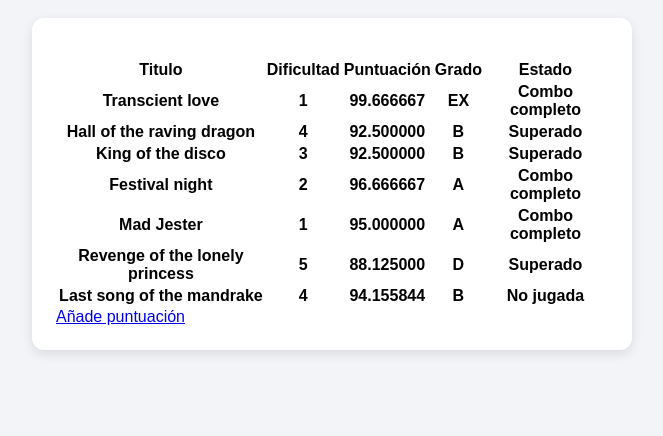
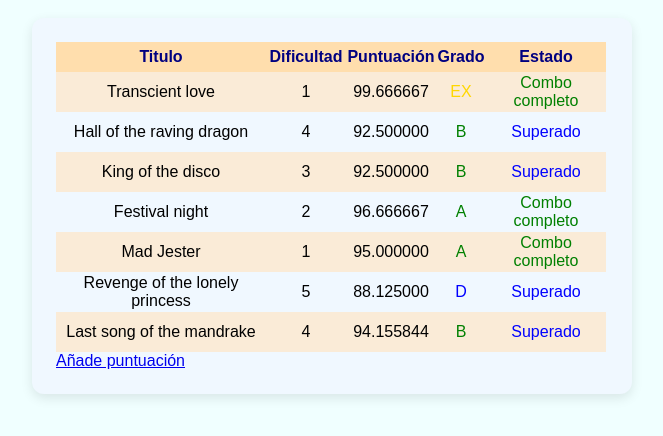
Before and after one commit to KantelJFA/Proyecto-Curso-IONIC, a website with bundled scripts: page cliente/index.html in a window 1280 px wide. Shown: the part 80-516 px from the top of the page, without its empty margins (308-971 px from the left). Built offline with nearby package versions, Linux system fonts and the light colour scheme.

Commit message:
Corregir errores menores y ampliar el css

```diff
--- a/cliente/css/style.css
+++ b/cliente/css/style.css
@@ -1,6 +1,6 @@
 body {
   font-family: Arial, sans-serif;
-  background-color: #f2f4f8;
+  background-color: azure;
   margin: 0;
   padding: 0;
 }
@@ -10,15 +10,58 @@
   margin: 40px auto;
 }
 .listado {
-  background-color: white;
+  background-color: aliceblue;
   padding: 24px;
   border-radius: 12px;
   box-shadow: 0 4px 12px rgba(0, 0, 0, 0.1);
 }
-#resumenProductos {
-  margin-top: 20px;
-  font-weight: bold;
-}
 #atras {
   padding: 12px;
 }
+table {
+  padding: 0px;
+  border-collapse: collapse;
+}
+th, td {
+  padding: 0px;
+}
+th {
+  height: 30px;
+  font-weight: bold;
+  color: navy;
+  background-color: navajowhite;
+}
+td {
+  height: 40px;
+  text-align: center;
+}
+tr:nth-child(even) {
+  background-color: antiquewhite;
+}
+.EX, .CP {
+  color: gold;
+}
+.A, .B, .CC {
+  color: green;
+}
+.C, .D, .CS {
+  color: blue;
+}
+.E, .NP {
+  color: red;
+}
+.Song_Title {
+  width: 210px;
+}
+.Song_Difficulty {
+  width: 80px;
+}
+.Song_Score {
+  width: 90px;
+}
+.Song_Grade {
+  width: 50px;
+}
+.Song_State {
+  width: 120px;
+}
--- a/cliente/index.html
+++ b/cliente/index.html
@@ -9,16 +9,16 @@
   <body>
     <main class="contenedor">
       <h1>Listado de canciones</h1>
-      <p></p>
+      <!--p></p-->
       <section class="listado">
-        <p id="dificultad"></p>
+        <!--p id="dificultad"></p-->
         <table>
           <tr>
-            <th>Titulo</th>
-            <th>Dificultad</th>
-            <th>Puntuación</th>
-            <th>Grado</th>
-            <th>Estado</th>
+            <th class="Song_Title">Titulo</th>
+            <th class="Song_Difficulty">Dificultad</th>
+            <th class="Song_Score">Puntuación</th>
+            <th class="Song_Grade">Grado</th>
+            <th class="Song_State">Estado</th>
           </tr>
         </table>
         <a id="añade" href="./form.html">Añade puntuación</a>
--- a/cliente/js/funciones.js
+++ b/cliente/js/funciones.js
@@ -77,27 +77,32 @@
 export function filaTabla(id, titulo, dificultad, puntuación, estado) {
   const fila = document.createElement("tr");
   fila.id = id;
-  const celdaTitulo = document.createElement("th");
+  const celdaTitulo = document.createElement("td");
   celdaTitulo.textContent = titulo;
-  const celdaDificultad = document.createElement("th");
+  const celdaDificultad = document.createElement("td");
   celdaDificultad.textContent = dificultad;
-  const celdaPuntuación = document.createElement("th");
+  const celdaPuntuación = document.createElement("td");
   celdaPuntuación.textContent = puntuación.toFixed(6).toString();
-  const celdaGrado = document.createElement("th");
+  const celdaGrado = document.createElement("td");
   celdaGrado.textContent = grado(puntuación);
-  const textoEstado = document.createElement("th");
+  celdaGrado.classList.add(grado(puntuación));
+  const textoEstado = document.createElement("td");
   switch (estado) {
     case 1:
       textoEstado.textContent = "Superado";
+      textoEstado.classList.add("CS");
       break;
     case 2:
       textoEstado.textContent = "Combo completo";
+      textoEstado.classList.add("CC");
       break;
     case 3:
       textoEstado.textContent = "Combo perfecto";
+      textoEstado.classList.add("CP");
       break;
     default:
       textoEstado.textContent = "No jugada";
+      textoEstado.classList.add("NP");
       break;
   }
   fila.appendChild(celdaTitulo);
--- a/cliente/js/main.js
+++ b/cliente/js/main.js
@@ -7,7 +7,7 @@
   { id: "004", titulo: "Festival night", dificultad: "2", notas: 450, estado: 0 },
   { id: "005", titulo: "Mad Jester", dificultad: "1", notas: 50, estado: 0 },
   { id: "006", titulo: "Revenge of the lonely princess", dificultad: "5", notas: 800, estado: 0 },
-  { id: "007", titulo: "Last song of the mandrake", dificultad: "4", notas: 770 },
+  { id: "007", titulo: "Last song of the mandrake", dificultad: "4", notas: 770, estado: 0 },
 ];
 
 const listaPuntuaciones = []
@@ -15,7 +15,6 @@
 const tablaCanciones = document.getElementsByTagName("table")[0];
 
 // Descomentar para añadir datos de forma automatica.
-
 const valoresPuntuaciones = [
   { id: "001", perfect: 149, good: 1, fail: 0 },
   { id: "001", perfect: 125, good: 25, fail: 0 },
@@ -42,7 +41,6 @@
   const cancion = listaCanciones.find(({ id }) => id === valores.id);
   añadePuntuaciones(listaPuntuaciones, listaCanciones, valores.id, puntuación(valores.perfect, valores.good, cancion.notas), estado(valores.good, valores.fail));
 }
-
 // Fin sección añadir datos de forma automatica.
 
 listaCanciones.forEach(cancion => {
@@ -53,55 +51,59 @@
 });
 
 // Descomentar para añadir datos uno a uno. Redundante si se añaden datos de forma automatica.
-/*
-const valoresPuntuaciones = [
-  { id: "001", perfect: 149, good: 1, fail: 0 },
-  { id: "001", perfect: 125, good: 25, fail: 0 },
-  { id: "002", perfect: 520, good: 60, fail: 20 },
-  { id: "002", perfect: 540, good: 30, fail: 10 },
-  { id: "003", perfect: 350, good: 40, fail: 10 },
-  { id: "003", perfect: 320, good: 70, fail: 10 },
-  { id: "004", perfect: 425, good: 20, fail: 5 },
-  { id: "004", perfect: 405, good: 45, fail: 0 },
-  { id: "005", perfect: 40, good: 10, fail: 0 },
-  { id: "005", perfect: 45, good: 5, fail: 0 },
-  { id: "006", perfect: 620, good: 150, fail: 30 },
-  { id: "006", perfect: 620, good: 170, fail: 10 },
-  { id: "007", perfect: 620, good: 130, fail: 20 },
-  { id: "007", perfect: 690, good: 70, fail: 10 },
-];
+// const valoresPuntuaciones = [
+//   { id: "001", perfect: 149, good: 1, fail: 0 },
+//   { id: "001", perfect: 125, good: 25, fail: 0 },
+//   { id: "002", perfect: 520, good: 60, fail: 20 },
+//   { id: "002", perfect: 540, good: 30, fail: 10 },
+//   { id: "003", perfect: 350, good: 40, fail: 10 },
+//   { id: "003", perfect: 320, good: 70, fail: 10 },
+//   { id: "004", perfect: 425, good: 20, fail: 5 },
+//   { id: "004", perfect: 405, good: 45, fail: 0 },
+//   { id: "005", perfect: 40, good: 10, fail: 0 },
+//   { id: "005", perfect: 45, good: 5, fail: 0 },
+//   { id: "006", perfect: 620, good: 150, fail: 30 },
+//   { id: "006", perfect: 620, good: 170, fail: 10 },
+//   { id: "007", perfect: 620, good: 130, fail: 20 },
+//   { id: "007", perfect: 690, good: 70, fail: 10 },
+// ];
 
-const botonAñadir = document.getElementById("añade");
-botonAñadir.addEventListener("click", aListaPuntuaciones);
-botonAñadir.removeAttribute("href");
+// const botonAñadir = document.getElementById("añade");
+// botonAñadir.addEventListener("click", aListaPuntuaciones);
+// botonAñadir.removeAttribute("href");
 
-function aListaPuntuaciones() {
-  for (let i = valoresPuntuaciones.length - 1; i > 0; i--) {
-    const j = Math.floor(Math.random() * (i + 1));
-    [valoresPuntuaciones[i], valoresPuntuaciones[j]] = [valoresPuntuaciones[j], valoresPuntuaciones[i]];
-  }
-  const valores = valoresPuntuaciones.pop();
-  const cancion = listaCanciones.find(({ id }) => id === valores.id);
-  añadePuntuaciones(listaPuntuaciones, listaCanciones, valores.id, puntuación(valores.perfect, valores.good, cancion.notas), estado(valores.good, valores.fail));
-  const fila = document.getElementById(valores.id)
-  const mejorPuntuación = listaPuntuaciones.filter(p => valores.id.includes( p.id )).map( p => p.valor ).sort((a,b) => b - a)[0];
-  fila.children[2].textContent = mejorPuntuación.toFixed(6).toString();
-  fila.children[3].textContent = grado(mejorPuntuación);
-  switch (cancion.estado) {
-    case 1:
-      fila.children[4].textContent = "Superado";
-      break;
-    case 2:
-      fila.children[4].textContent = "Combo completo";
-      break;
-    case 3:
-      fila.children[4].textContent = "Combo perfecto";
-      break;
-  }
-  if (valoresPuntuaciones.length === 0) {
-    botonAñadir.removeEventListener("click", aListaPuntuaciones);
-    setTimeout(() => botonAñadir.setAttribute("href", "./form.html"), 500);
-  }
-}
-*/
+// function aListaPuntuaciones() {
+//   for (let i = valoresPuntuaciones.length - 1; i > 0; i--) {
+//     const j = Math.floor(Math.random() * (i + 1));
+//     [valoresPuntuaciones[i], valoresPuntuaciones[j]] = [valoresPuntuaciones[j], valoresPuntuaciones[i]];
+//   }
+//   const valores = valoresPuntuaciones.pop();
+//   const cancion = listaCanciones.find(({ id }) => id === valores.id);
+//   añadePuntuaciones(listaPuntuaciones, listaCanciones, valores.id, puntuación(valores.perfect, valores.good, cancion.notas), estado(valores.good, valores.fail));
+//   const fila = document.getElementById(valores.id)
+//   const mejorPuntuación = listaPuntuaciones.filter(p => valores.id.includes( p.id )).map( p => p.valor ).sort((a,b) => b - a)[0];
+//   fila.children[2].textContent = mejorPuntuación.toFixed(6).toString();
+//   fila.children[3].textContent = grado(mejorPuntuación);
+//   fila.children[3].classList.remove("EX","A","B","C","D","E");
+//   fila.children[3].classList.add(grado(mejorPuntuación));
+//   fila.children[4].classList.remove("CP","CC","CS","NP");
+//   switch (cancion.estado) {
+//     case 1:
+//       fila.children[4].textContent = "Superado";
+//       fila.children[4].classList.add("CS");
+//       break;
+//     case 2:
+//       fila.children[4].textContent = "Combo completo";
+//       fila.children[4].classList.add("CC");
+//       break;
+//     case 3:
+//       fila.children[4].textContent = "Combo perfecto";
+//       fila.children[4].classList.add("CP");
+//       break;
+//   }
+//   if (valoresPuntuaciones.length === 0) {
+//     botonAñadir.removeEventListener("click", aListaPuntuaciones);
+//     setTimeout(() => botonAñadir.setAttribute("href", "./form.html"), 500);
+//   }
+// }
 // Fin sección añadir datos uno a uno.
```
